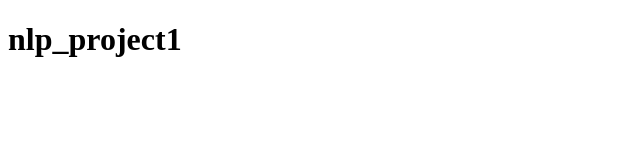
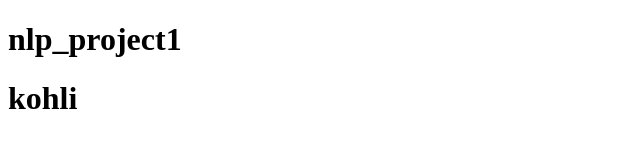
Before and after one commit to akshaykale147/nlp_project, a plain HTML site: page index.html in a window 1280 px wide. Shown: the whole page, without its empty margins (0-640 px from the left). Drawn offline with Linux system fonts and the light colour scheme.

Commit message:
commit 2

```diff
--- a/index.html
+++ b/index.html
@@ -8,5 +8,6 @@
 <body>
 <h1>nlp_project1
 </h1>
+<h1>kohli</h1>
 </body>
 </html>
```
